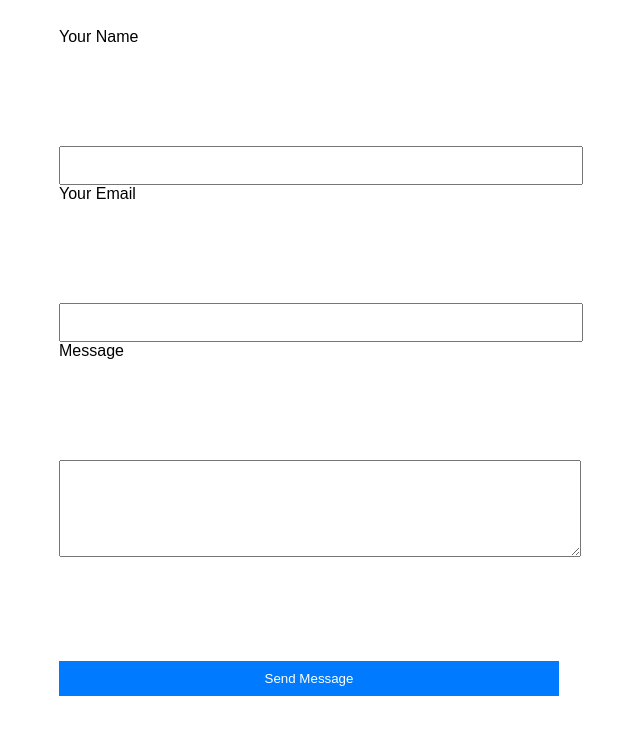
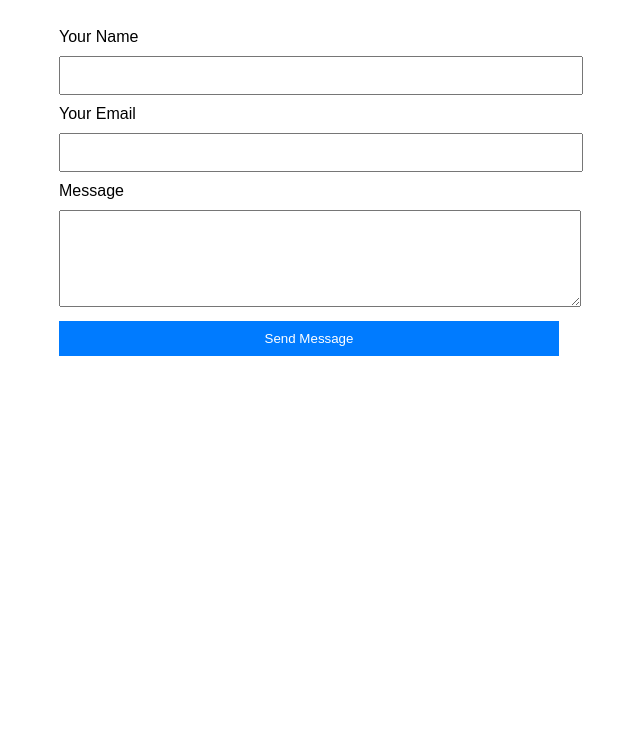
Before and after one commit to blacklivesbless/dev, a plain HTML site: page index.html in a window 1280 px wide. Shown: the whole page, without its empty margins (331-971 px from the left). Drawn offline with Linux system fonts and the light colour scheme.

Commit message:
Test css 2

```diff
--- a/index.html
+++ b/index.html
@@ -16,7 +16,10 @@
     input, textarea, button {
       width: 100%;
       padding: 10px;
-      margin-top: 100px;
+      margin-top: 10px;
+    }
+    input {
+      margin-bottom: 10px;
     }
     button {
       background-color: #007BFF;
```
